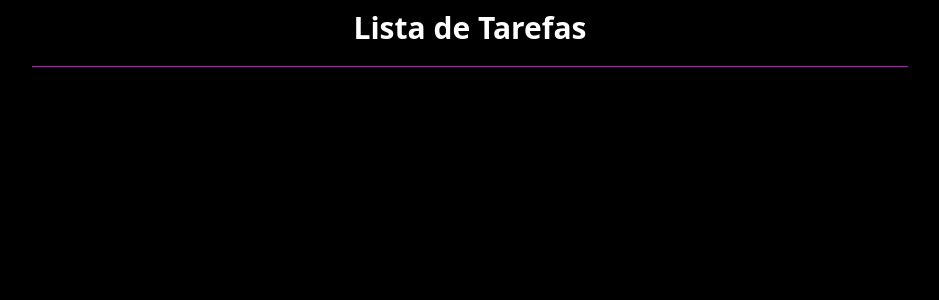
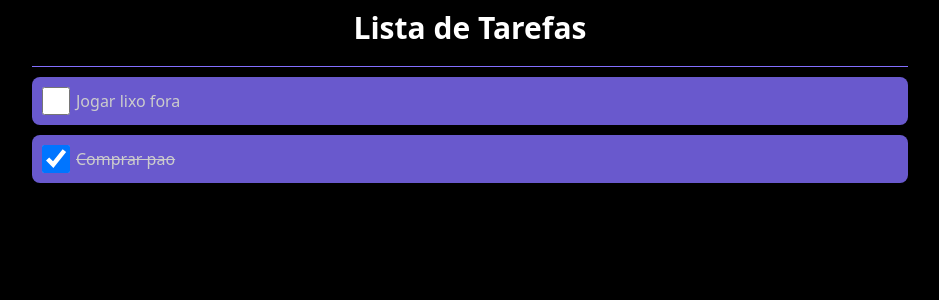
Before and after one commit to FelipeSousaRocha/todolist, a React (Vite) app in the folder todolist/: page / in a window 1280 px wide. Shown: the top 300 px of the page, without its empty margins (170-1109 px from the left). Built offline with nearby package versions, Linux system fonts and the light colour scheme.

Commit message:
Adicionado propriedades para Item e label para verificar se a tarefa foi realiza checka e risca se nao fica desmarcada e sem risco

```diff
--- a/todolist/src/App.tsx
+++ b/todolist/src/App.tsx
@@ -1,11 +1,36 @@
+import { useState } from "react";
+import { Item } from "./types/Item";
+import { ListItem } from "./components/ListItem/index";
+
 function App() {
+  //Estado chamado list
+  const [list, setList] = useState<Item[]>([
+    {
+      id: 1,
+      name: "Jogar lixo fora",
+      done: false
+    },
+    {
+      id: 2,
+      name: "Comprar pao",
+      done: true
+    },
+  ]); //Um Array te Item
 
   return (
     <div className="bg-black text-white min-h-screen">
       <div className="m-auto max-w-4xl p-2.5">
-        <h1 className="m-0 p-0 text-white text-center border-b border-solid border-purple-neon pb-5 font-bold text-3xl">
+        <h1 className="m-0 p-0 text-white text-center border-b border-solid border-purple-neon pb-5 font-bold text-3xl mb-2.5">
         Lista de Tarefas
         </h1>
+
+        {/* Adicionar nova tarefa */}
+
+        {/* Lista de tarefas */}
+        {list.map((item, index)=>(
+          <ListItem key={index} item={item}/>
+        ))}
+
       </div>
     </div>
   )
--- /dev/null
+++ b/todolist/src/components/ListItem/index.tsx
@@ -0,0 +1,26 @@
+import { useState } from "react";
+import { Item } from "../../types/Item";
+
+type Props = {
+  item: Item
+}//Todas as propriedades que eu vou receber
+
+export function ListItem({item}: Props) {//propriedade do tipo Props (Item)
+  const [isChecked, setIsChecked] = useState(item.done);
+
+  return(
+    <div
+    className="flex bg-purple-200 p-2.5 rounded-lg mb-2.5 items-center"
+    >
+      <input
+      type="checkbox"
+      className="w-7 h-7 mr-1.5"
+      checked={isChecked}
+      onChange={e => setIsChecked(e.target.checked)}
+      />
+      <label className={`text-gray ${isChecked? 'line-through' : 'list-none'}`}>
+        {item.name}
+        </label>
+    </div>
+  );
+}
--- /dev/null
+++ b/todolist/src/types/Item.ts
@@ -0,0 +1,5 @@
+export type Item = {
+  id: number;
+  name: string;
+  done: boolean;
+}
--- a/todolist/tailwind.config.cjs
+++ b/todolist/tailwind.config.cjs
@@ -3,9 +3,11 @@ module.exports = {
   content: ['./src/**/*.{js,jsx,ts,tsx}'],
   theme: {
     colors: {
-      'purple-neon': '#993399',
+      'purple-neon': '#836FFF',
       black: 'black',
-      white: 'white'
+      'purple-200': '#6959CD',
+      white: 'white',
+      gray: '#ccc'
     },
     extend: {}
   },
```
